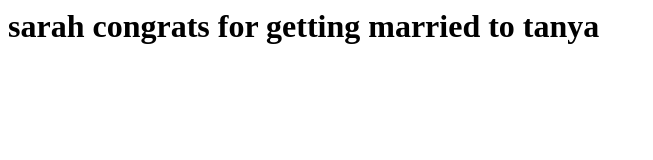
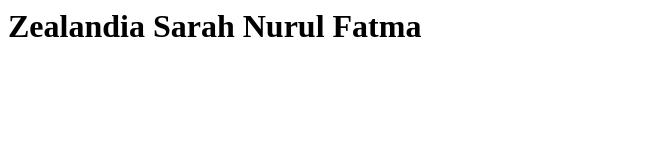
Before and after one commit to zealandia17/zealandia17.github.io, a plain HTML site: page index.html in a window 1280 px wide. Shown: the whole page, without its empty margins (0-653 px from the left). Drawn offline with Linux system fonts and the light colour scheme.

Commit message:
Update index.html

```diff
--- a/index.html
+++ b/index.html
@@ -1,4 +1,4 @@
 <html>
 <head></head>
 <body>
-  <h1>sarah congrats for getting married to tanya</h1></body></html>
+  <h1>Zealandia Sarah Nurul Fatma</h1></body></html>
```
